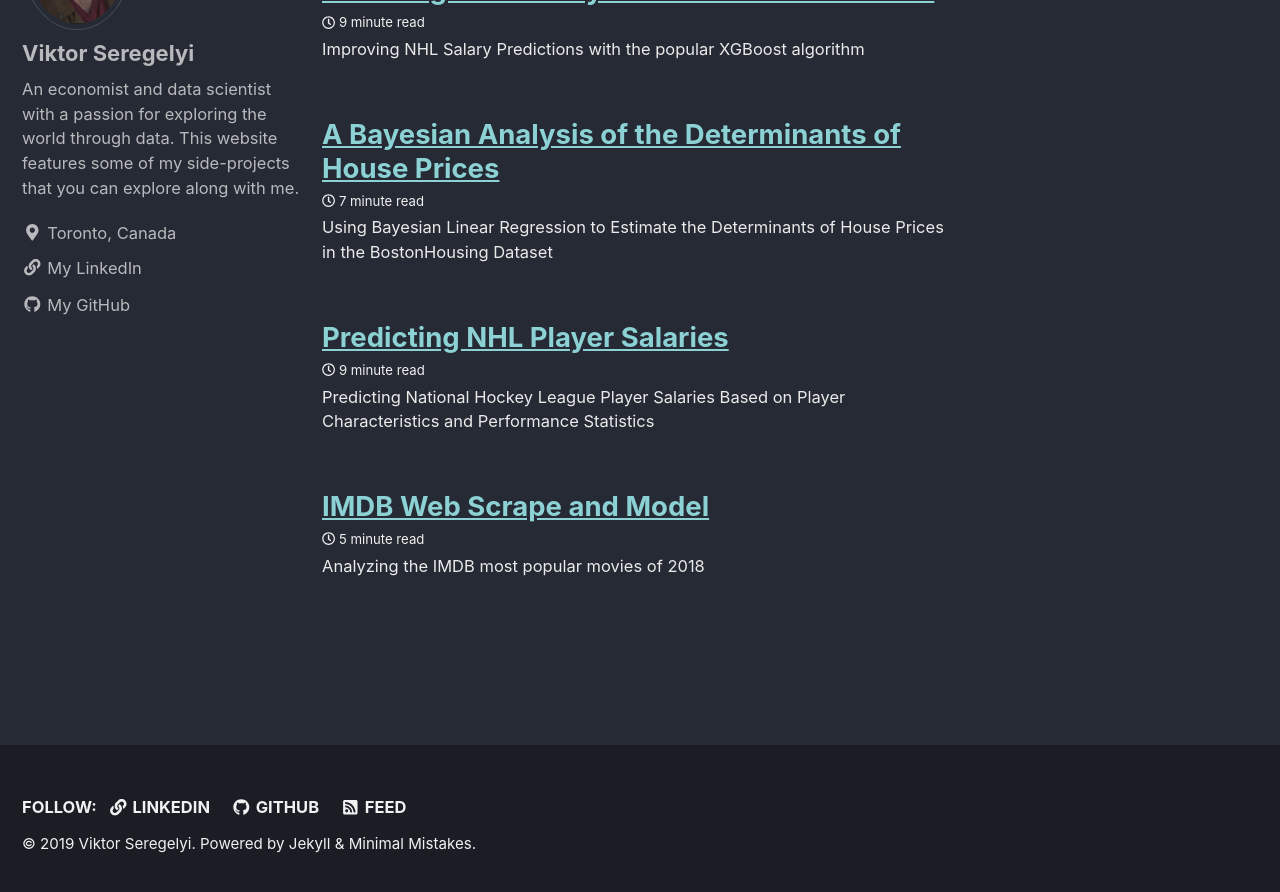
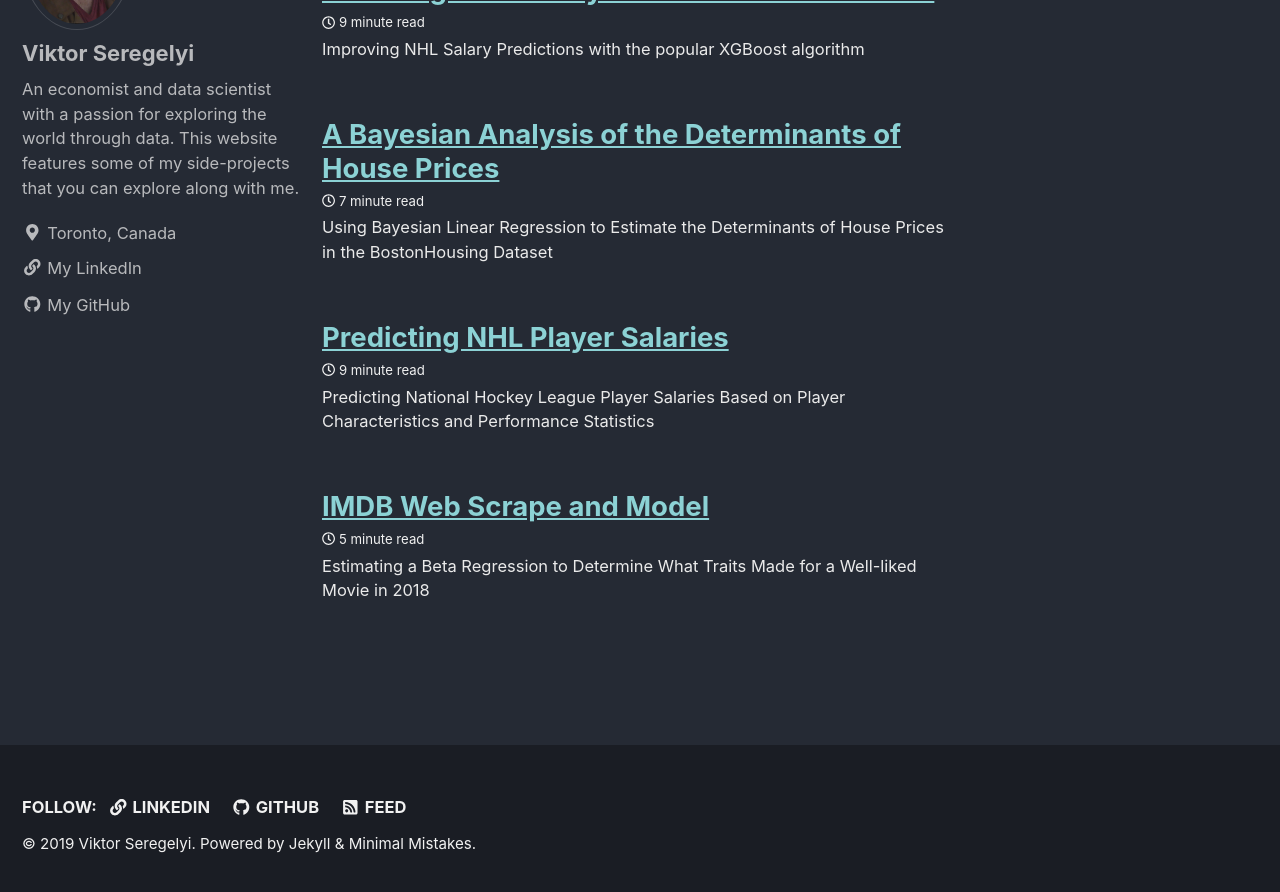
Before and after one commit to ViktorSeregelyi/ViktorSeregelyi.github.io, a Jekyll site: the page built from index.html, in a window 1280 px wide and 900 px high, scrolled down 222 px. Shown: the top 892 px of the window. Built offline with Jekyll 4.4.1, drawn with Linux system fonts in a browser that asks for light colours; cached includes are drawn as plain includes; nearby versions of some CDN libraries; the list of posts is cut into pages by our own code.

Commit message:
Update 2019-05-10-imdb.md

```diff
--- a/_posts/2019-05-10-imdb.md
+++ b/_posts/2019-05-10-imdb.md
@@ -2,7 +2,7 @@
 title: "IMDB Web Scrape and Model"
 date: 2019-05-10
 tags: [Statistical Inference, R]
-excerpt: "Analyzing the IMDB most popular movies of 2018"
+excerpt: "Estimating a Beta Regression to Determine What Traits Made for a Well-liked Movie in 2018"
 ---
 
 ## Objective:
```
